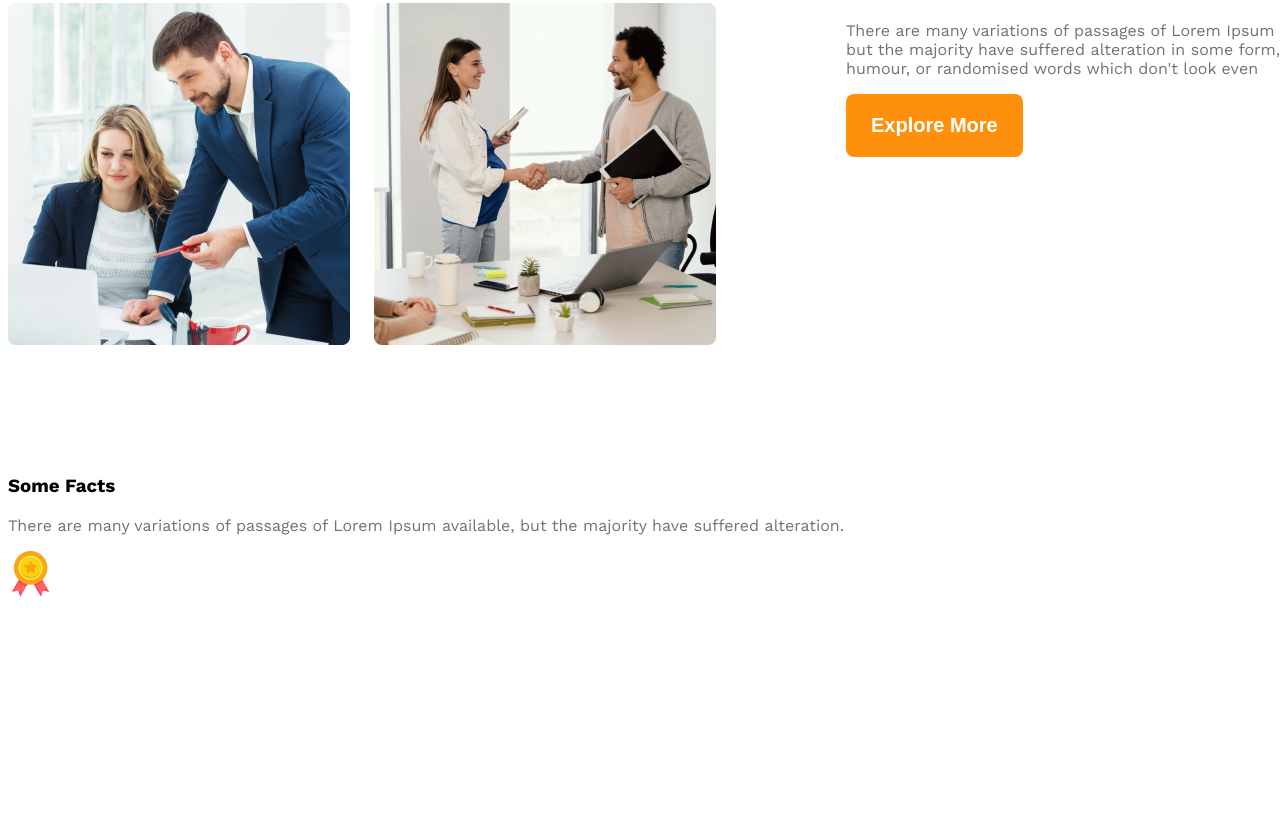
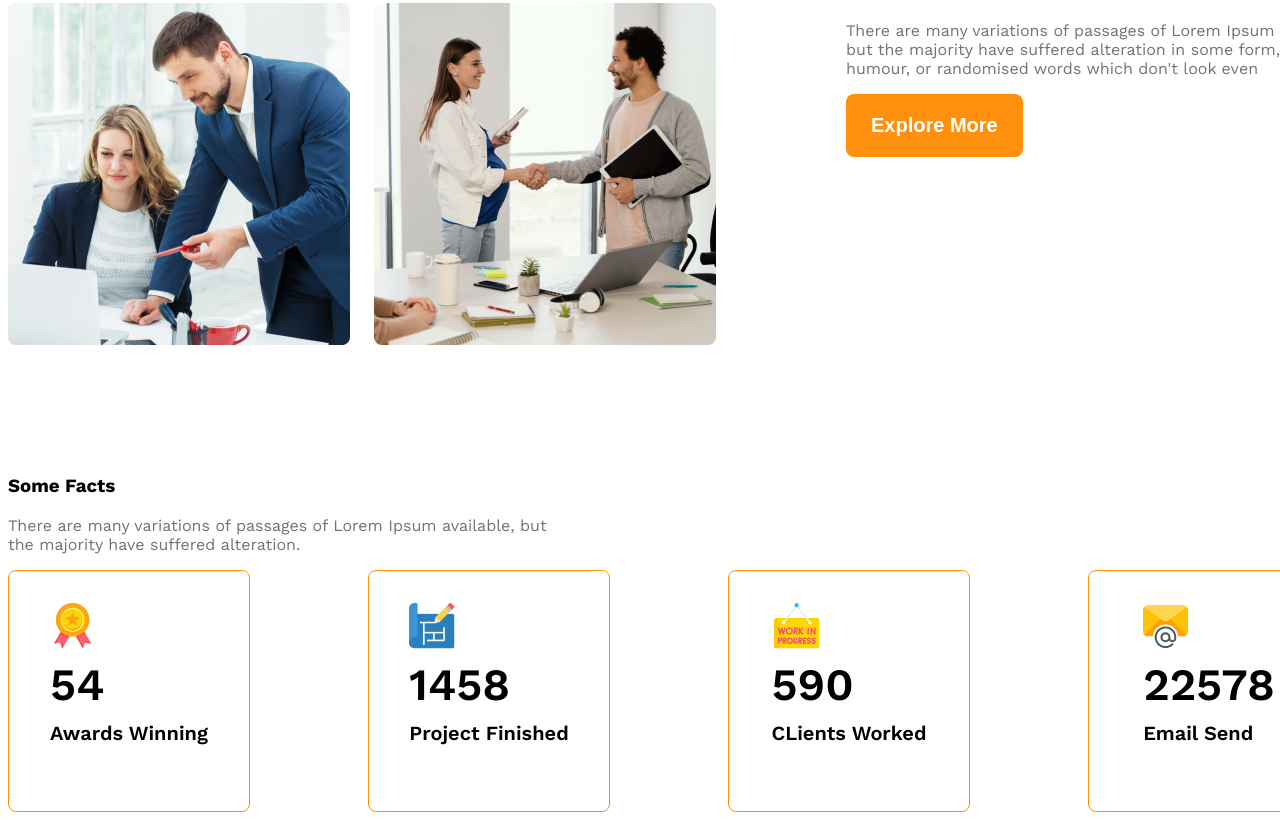
Before and after one commit to ifratul36/g3-architect-website, a plain HTML site: page index.html in a window 1280 px wide. Shown: the part 1677-2497 px from the top of the page. Before the commit the page ends 2424 px from the top, so only its background shows below. Drawn offline with nearby package versions, Linux system fonts and the light colour scheme.

Commit message:
upated the file

```diff
--- a/index.html
+++ b/index.html
@@ -49,27 +49,35 @@
           <!-- some facts start -->
            <section >
                  <h3 class="section-title">Some Facts</h3>
-                 <p class="text-light-gray">There are many variations of passages of Lorem Ipsum available, but the majority have suffered alteration.</p>
+                 <p class="text-light-gray fact-description">There are many variations of passages of Lorem Ipsum available, but the majority have suffered alteration.</p>
                  <div class="facts-container">
-                    <div class="fact">
-                        <img src="images/icons/ribon.png" alt="" class="fact-icon">
-                        <h4 class="fact-number"></h4>
-                        <h5 class="fact-name"></h5>
+                    <div class="fact-card display-flex">
+                       <div>
+                          <img src="images/icons/ribon.png" alt="" class="fact-icon">
+                          <h4 class="fact-number">54</h4>
+                          <h5 class="fact-name">Awards Winning</h5>
+                       </div>
                     </div>
-                    <div class="fact">
-                        <img src="" alt="" class="fact-icon">
-                        <h4 class="fact-number"></h4>
-                        <h5 class="fact-name"></h5>
+                    <div class="fact-card display-flex">
+                        <div>
+                            <img src="images/icons/projects.png" alt="" class="fact-icon">
+                            <h4 class="fact-number">1458</h4>
+                            <h5 class="fact-name">Project Finished</h5>
+                        </div>
                     </div>
-                    <div class="fact">
-                        <img src="" alt="" class="fact-icon">
-                        <h4 class="fact-number"></h4>
-                        <h5 class="fact-name"></h5>
+                    <div class="fact-card display-flex">
+                          <div>
+                              <img src="images/icons/customers.png" alt="" class="fact-icon">
+                              <h4 class="fact-number">590</h4>
+                              <h5 class="fact-name"> CLients Worked</h5>
+                          </div>
                     </div>
-                    <div class="fact">
-                        <img src="" alt="" class="fact-icon">
-                        <h4 class="fact-number"></h4>
-                        <h5 class="fact-name"></h5>
+                    <div class="fact-card display-flex">
+                        <div>
+                            <img src="images/icons/email.png" alt="" class="fact-icon">
+                            <h4 class="fact-number">22578</h4>
+                            <h5 class="fact-name">Email Send</h5>
+                        </div>
                     </div>
                  </div>
            </section>
--- a/styles/architect.css
+++ b/styles/architect.css
@@ -101,7 +101,34 @@
        #feature-list{
         color: #FF900E;
        }
+      /* some facts related style */
+        .facts-container{
+            display: grid;
+            grid-template-columns: repeat(4, 1fr);
 
+        }
+      .fact-card{
+         border: 1px solid #FF900E;
+         width: 240px;
+         height: 240px;
+         border-radius: 8px;
+         align-items: center;
+         justify-content: center;
+      }
+      .fact-number{
+          font-size: 2.8rem;
+          font-weight: 600;
+          margin-top: 5px;
+          margin-bottom: 10px;
+      }
+       .fact-name{
+            font-size: 1.25rem;
+            font-weight: 600;
+            margin-top: 10px;
+       }
+       .fact-description{
+            max-width: 540px;
+       }
      /* responsive media query */
      @media screen and (max-width: 576px){
           .navbar .nav-links .teams{
```
